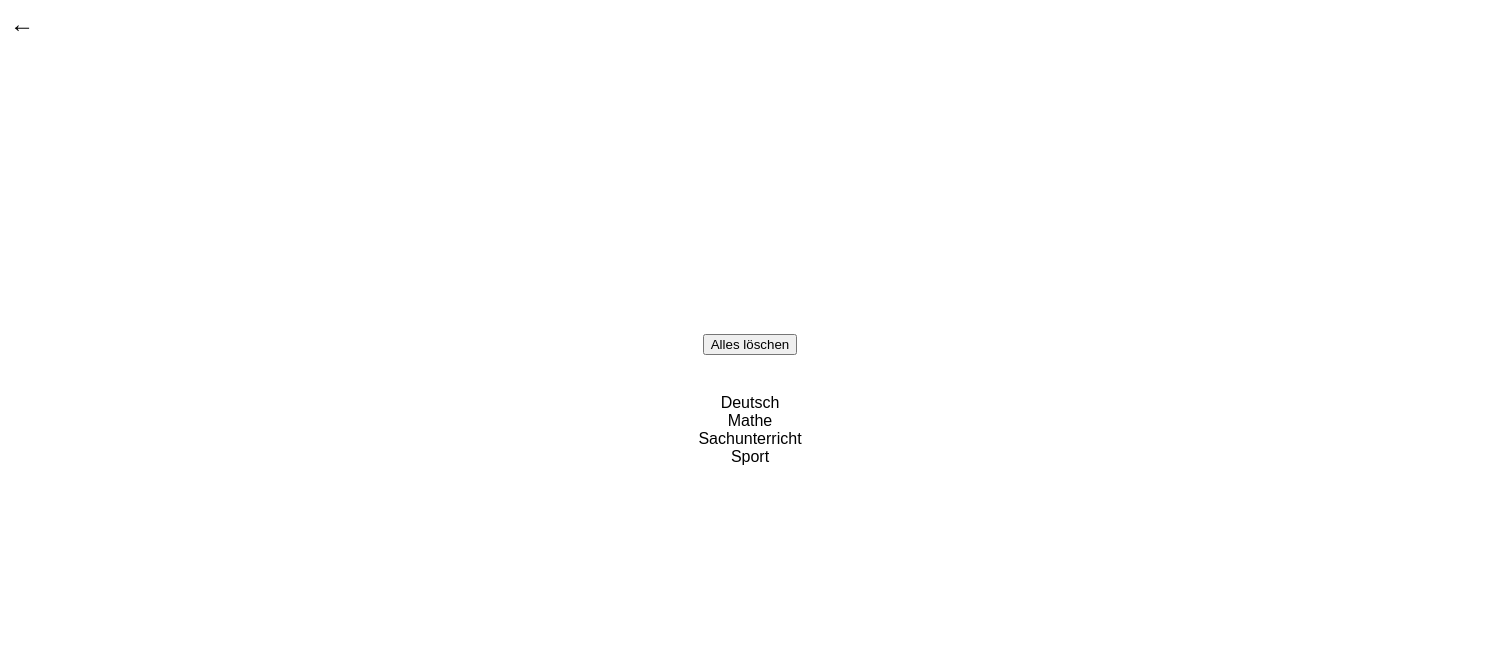
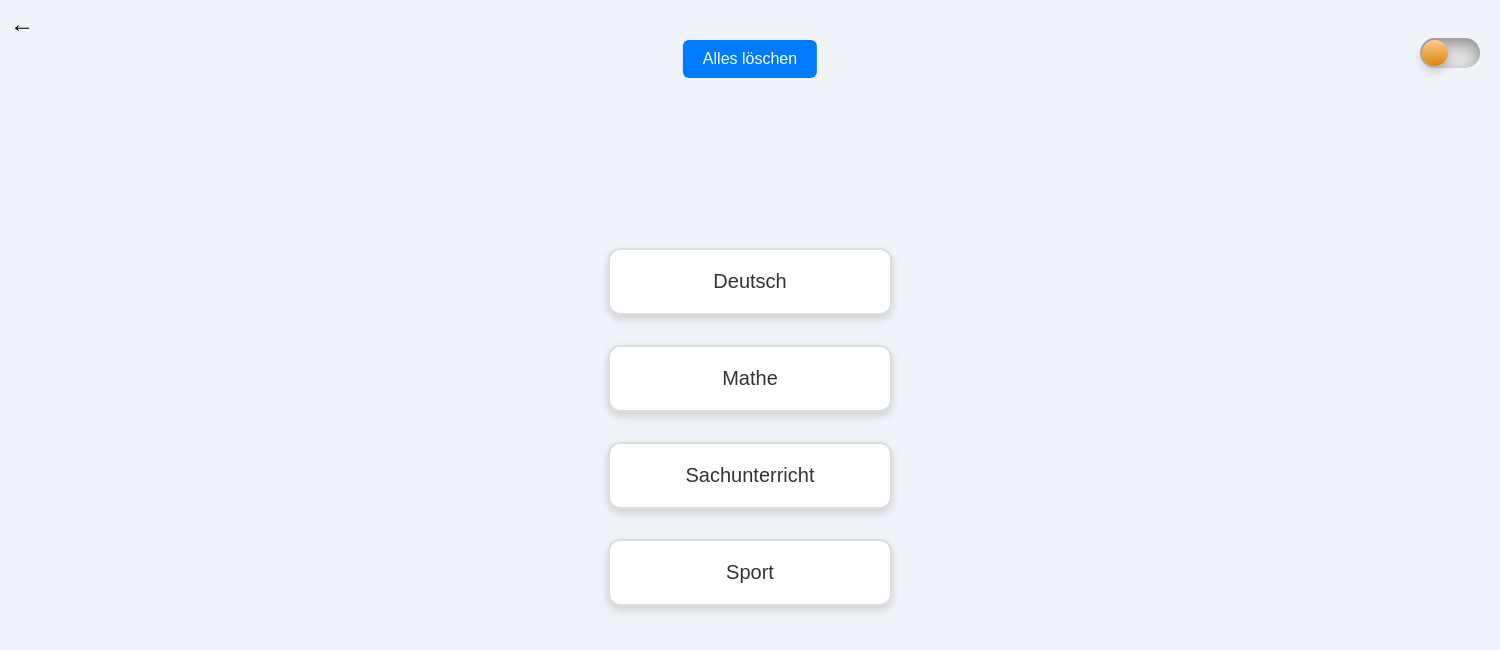
Before and after one commit to infinte15/zeugnis, an Electron app: page Fächer/Fächer.html in a window 1500 px wide. Drawn offline with Linux system fonts and the light colour scheme.

Commit message:
ui / darkmode

```diff
--- a/Fächer/Fächer.css
+++ b/Fächer/Fächer.css
@@ -1,20 +1,137 @@
+html, body {
+    margin: 0;
+    padding: 0;
+    height: 100%;
+    overflow: hidden;
+}
+
 body {
     display: flex;
     flex-direction: column;
     align-items: center;
     justify-content: center;
     height: 100vh;
-    margin: 0;
-    font-family: Arial, sans-serif;
+    font-family: 'Poppins', sans-serif;
+    background-color: #f0f4f8;
+    color: #333;
+    transition: background-color 0.3s ease;
+    position: relative;
 }
-table {
-    border-collapse: collapse;
-    margin-top: 20px;
+
+.dark-mode-container {
+    position: absolute;
+    top: 20px;
+    right: 20px;
+    z-index: 10;
 }
-th, td {
-    border: 1px solid black;
-    padding: 10px;
+
+.dark-mode-container label {
+    width: 60px;
+    height: 30px;
+    position: relative;
+    display: block;
+    background: #e0e0e0;
+    border-radius: 30px;
+    box-shadow: inset 0px 5px 15px rgba(0, 0, 0, 0.4), inset 0px -5px 15px rgba(255, 255, 255, 0.4);
+    cursor: pointer;
+    transition: 0.3s;
+}
+
+h2 {
+    font-size: 28px;
+    margin-bottom: 30px;
+    color: #37474f;
+    font-weight: 600;
+}
+
+.fächer {
+    background-color: #fff;
+    padding: 20px 30px;
+    margin: 15px;
+    border-radius: 12px;
+    border: 2px solid #ddd;
+    box-shadow: 0 4px 8px rgba(0, 0, 0, 0.15);
+    cursor: pointer;
+    transition: all 0.3s ease-in-out;
+    font-size: 20px;
     text-align: center;
+    width: 220px;
+    font-weight: 500;
+}
+
+.fächer:hover {
+    background-color: #2196f3;
+    color: white;
+    transform: translateY(-8px);
+    box-shadow: 0 8px 16px rgba(0, 0, 0, 0.1);
+}
+
+label:after {
+    content: "";
+    width: 26px;
+    height: 26px;
+    position: absolute;
+    top: 2px;
+    left: 2px;
+    background: linear-gradient(180deg, #ffcc89, #d8860b);
+    border-radius: 26px;
+    box-shadow: 0px 5px 10px rgba(0, 0, 0, 0.2);
+    transition: 0.3s;
+}
+input {
+    width: 0;
+    height: 0;
+    visibility: hidden;
+}
+
+input:checked + label {
+    background-color: #333;
+}
+
+input:checked + label:after {
+    left: 32px;
+    transform: translateX(0%);
+    background: linear-gradient(180deg, #777, #3a3a3a);
+}
+
+label:active:after {
+    width: 32px;
+}
+
+
+input:checked + label + .background-color {
+    background: #121212;
+}
+
+.background-color {
+    width: 100vw;
+    height: 100vh;
+    background: #f0f4f8;
+    z-index: -1;
+    position: absolute;
+    transition: background 0.3s ease;
+}
+
+body.dark-mode {
+    background-color: #121212;
+    color: #e0e0e0;
+}
+
+body.dark-mode h2 {
+    color: #e0e0e0;
+}
+
+body.dark-mode .fächer {
+    background-color: #333;
+    color: #e0e0e0;
+    border: 2px solid #555;
+    box-shadow: 0 6px 12px rgba(0, 0, 0, 0.5);
+}
+
+body.dark-mode .fächer:hover {
+    background-color: #2196f3;
+    color: white;
+    box-shadow: 0 8px 16px rgba(0, 0, 0, 0.7);
 }
 
 .back-arrow {
@@ -26,3 +143,26 @@ th, td {
     text-decoration: none;
     color: black;
 }
+
+body.dark-mode .back-arrow{
+    color: #e0e0e0;
+}
+
+button {
+    position: absolute;
+    top: 40px;
+    left: 50%;
+    transform: translateX(-50%);
+    padding: 10px 20px;
+    font-size: 16px;
+    border: none;
+    background-color: #007bff;
+    color: white;
+    border-radius: 6px;
+    cursor: pointer;
+    transition: background 0.3s;
+}
+
+button:hover {
+    background-color: #0056b3;
+}
--- a/Fächer/Fächer.html
+++ b/Fächer/Fächer.html
@@ -7,6 +7,12 @@
     <link rel="stylesheet" href="Fächer.css">
 </head>
 <body>
+
+    <div class="dark-mode-container">
+        <input type="checkbox" id="darkmode-toggle"/>
+        <label for="darkmode-toggle"></label>
+    <div class="background-color"></div>
+    </div>
     <a href="#" id="backButton" class="back-arrow">&larr;</a>
     <button onclick="deleteAll()">Alles löschen</button>
     <h2 id="pageTitle"></h2>
--- a/Fächer/Fächer.js
+++ b/Fächer/Fächer.js
@@ -27,6 +27,8 @@ function createElement(tag, attributes, text) {
 }
 
 function deleteAll(){
+    const confirmation = confirm(`Möchtest du wirklich alle Inhalte der ${decodeURIComponent(dataManager.klasse)} löschen?`);
+    if (!confirmation) return;
     localStorage.clear();
 }
 
@@ -50,6 +52,45 @@ const dataManager = {
         return updatedData;
     }
 };
+
+document.addEventListener("DOMContentLoaded", () => {
+    const darkModeToggle = document.getElementById('darkmode-toggle');
+    const body = document.body;
+    const background = document.querySelector('.background-color');
+
+    // Funktion zum Aktualisieren des Dark Mode-Zustands
+    function updateDarkMode(isDarkMode) {
+        if (isDarkMode) {
+            body.classList.add('dark-mode');
+            if (background) {
+                background.style.backgroundColor = '#121212';
+            }
+            localStorage.setItem('darkMode', 'enabled');
+        } else {
+            body.classList.remove('dark-mode');
+            if (background) {
+                background.style.backgroundColor = '#f0f4f8';
+            }
+            localStorage.setItem('darkMode', 'disabled');
+        }
+    }
+
+    // Beim Laden der Seite den gespeicherten Zustand prüfen
+    const isDarkMode = localStorage.getItem('darkMode') === 'enabled';
+    updateDarkMode(isDarkMode);
+
+    // Button-Status IMMER nach dem DOM Update setzen
+    if (darkModeToggle) {
+        darkModeToggle.checked = isDarkMode;
+    }
+
+    // Event Listener für das Umschalten
+    if (darkModeToggle) {
+        darkModeToggle.addEventListener('change', () => {
+            updateDarkMode(darkModeToggle.checked);
+        });
+    }
+});
 
 // Event-Listener für DOMContentLoaded
 document.addEventListener('DOMContentLoaded', () => {
--- a/Klasse/Klasse.css
+++ b/Klasse/Klasse.css
@@ -101,7 +101,7 @@ label:active:after {
 
 
 input:checked + label + .background-color {
-    background: #242424;
+    background: #121212;
 }
 
 .background-color {
@@ -134,3 +134,22 @@ body.dark-mode .klasse:hover {
     color: white;
     box-shadow: 0 8px 16px rgba(0, 0, 0, 0.7);
 }
+
+button {
+    position: absolute;
+    top: 40px;
+    left: 50%;
+    transform: translateX(-50%);
+    padding: 10px 20px;
+    font-size: 16px;
+    border: none;
+    background-color: #007bff;
+    color: white;
+    border-radius: 6px;
+    cursor: pointer;
+    transition: background 0.3s;
+}
+
+button:hover {
+    background-color: #0056b3;
+}
```
Also changed, not shown: Klasse/Klasse.js (+34 -9 lines), Klasse/klasse.html (+1 -0 lines).
